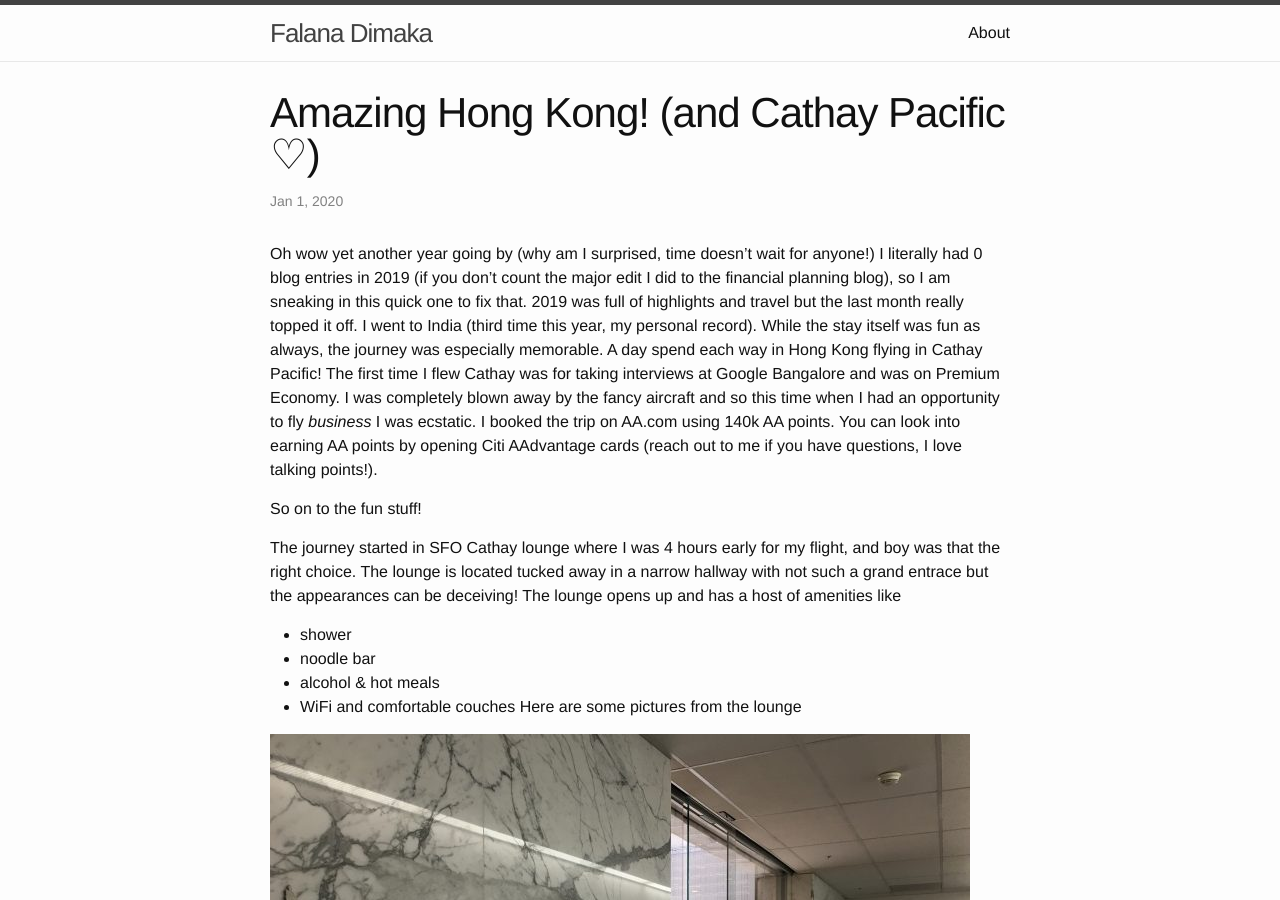
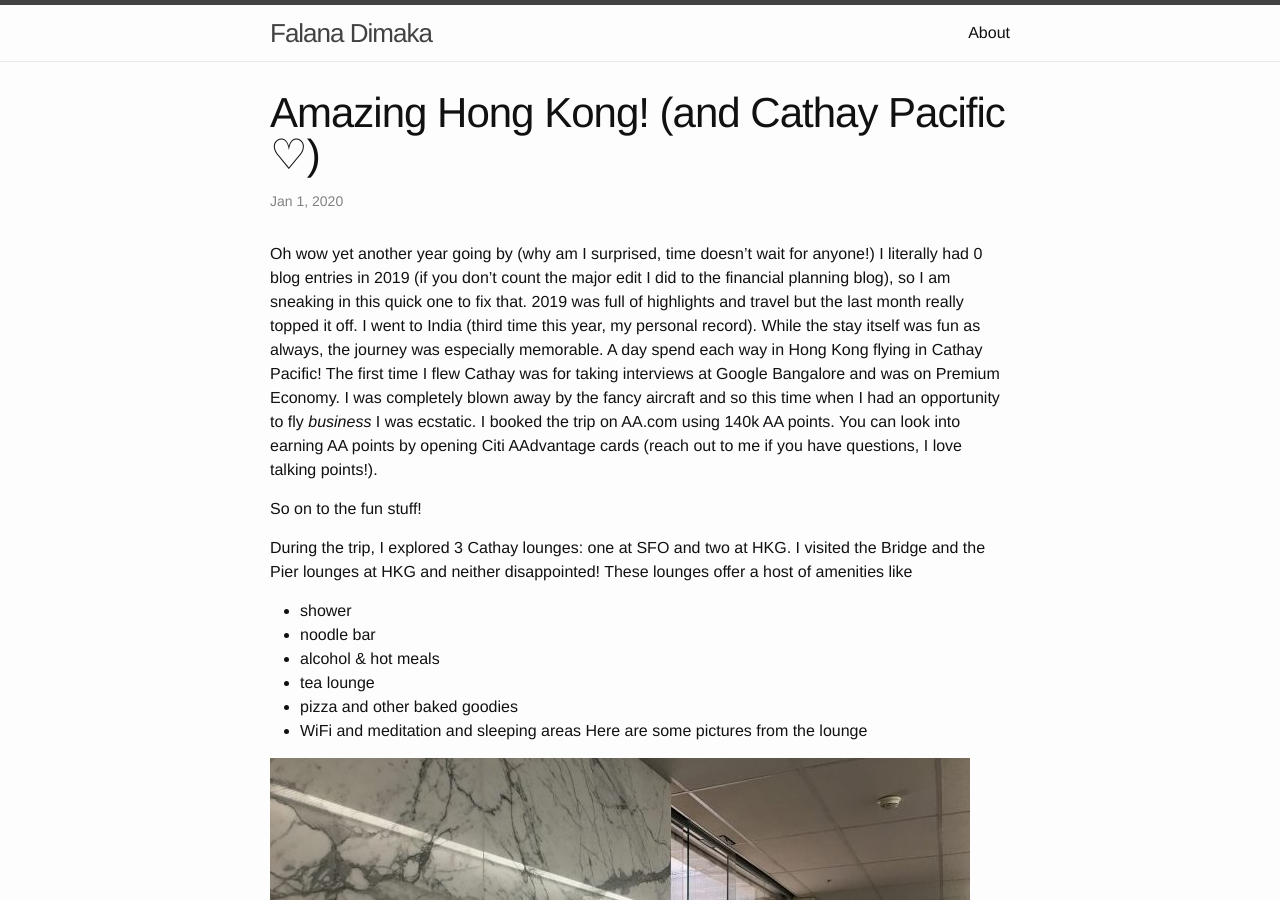
Before and after one commit to xenophene/xenophene.github.io, a Jekyll site: the page built from _posts/2019-12-31-amazing-hong-kong.markdown, in a window 1280 px wide and 900 px high. Built offline with Jekyll 4.4.1, drawn with Linux system fonts in a browser that asks for light colours; some of the changed text lies outside the part shown.

Commit message:
added hkg post 2

```diff
--- a/_posts/2019-12-31-amazing-hong-kong.markdown
+++ b/_posts/2019-12-31-amazing-hong-kong.markdown
@@ -16,12 +16,35 @@ AAdvantage cards (reach out to me if you have questions, I love talking points!)
 
 So on to the fun stuff!
 
-The journey started in SFO Cathay lounge where I was 4 hours early for my flight, and boy was that the right choice. The lounge
-is located tucked away in a narrow hallway with not such a grand entrace but the appearances can be deceiving! The lounge
-opens up and has a host of amenities like
+During the trip, I explored 3 Cathay lounges: one at SFO and two at HKG. I visited the Bridge and the Pier lounges at HKG
+and neither disappointed! These lounges offer a host of amenities like
 * shower
 * noodle bar
 * alcohol & hot meals
-* WiFi and comfortable couches
+* tea lounge
+* pizza and other baked goodies
+* WiFi and meditation and sleeping areas
 Here are some pictures from the lounge
 {% include image.html url="/hkg/sfo-lounge.jpg" description="Entrance to SFO Lounge, courtesy everybodyhatesatourist.net" %}
+{% include image.html url="/hkg/IMG_20191203_192919.jpg" description="Delicious noodles in SFO lounge." %}
+{% include image.html url="/hkg/IMG_20191225_213134.jpg" description="Delicious loose-leaf tea and amazing cookies / pastries at The Pier lounge, HKG" %}
+
+All four flights (SFO -> HKG -> DEL -> HKG -> SFO) were a dream! Here are some pictures
+{% include image.html url="/hkg/IMG_20191203_225813.jpg" description="Fully extendable bed" %}
+{% include image.html url="/hkg/IMG_20191204_010525.jpg" description="The flight attendent gave me a menu and asked what I would want, and I basically said Everything! :)" %}
+{% include image.html url="/hkg/IMG_20191204_014138.jpg" description="Can't skip the ice-cream" %}
+{% include image.html url="/hkg/IMG_20191204_124055.jpg" description="Next morning's breakfast" %}
+{% include image.html url="/hkg/IMG_20191226_012657.jpg" description="Yummy soup that was really heavy" %}
+{% include image.html url="/hkg/IMG_20191226_014105.jpg" description="Gotta think about health and fitness" %}
+{% include image.html url="/hkg/IMG_20191226_104756.jpg" description="Ok enough about health, where's em Carbs!" %}
+
+Hong Kong itself did not disappoint! Such a beautiful city with so much to see and eat!
+{% include image.html url="/hkg/IMG_20191205_084140.jpg" description="Hong Kong Kowloon skyline" %}
+{% include image.html url="/hkg/IMG_20191205_114509.jpg" description="Hong Kong from Victoria Peak" %}
+{% include image.html url="/hkg/IMG_20191225_182354.jpg" description="Hong Kong laser light show, the largest of its kind!" %}
+{% include image.html url="/hkg/IMG_20191225_182354.jpg" description="Hong Kong laser light show, the largest of its kind!" %}
+
+On my return trip, I used 5 means of transport on the same day: flight, taxi, bus, train and ferry! And celebrated Christmas
+2019 in 3 cities: Delhi, Hong Kong and San Francisco!
+
+On to 2020 and more such experiences! Seriously, everyone reading this, should look into travel hacking, it's worth it!
```
